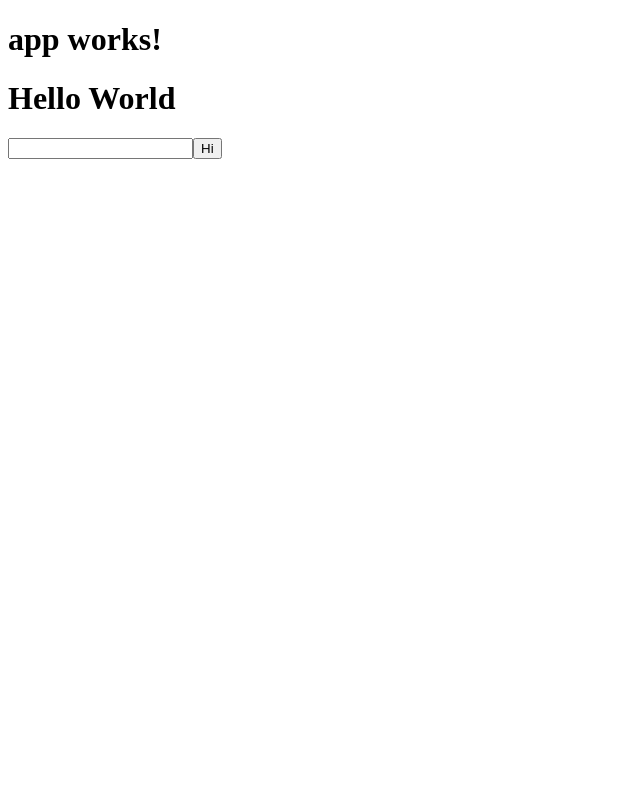
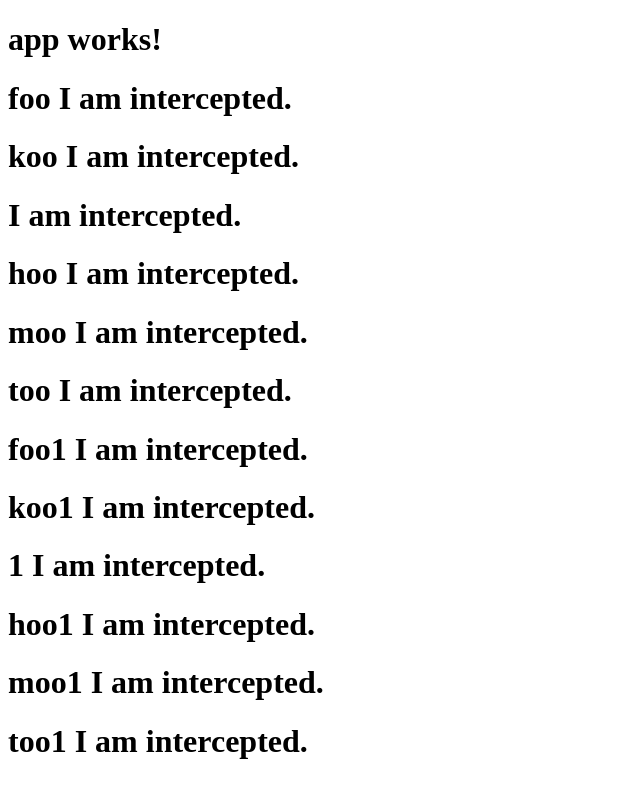
Before and after one commit to nitinmahesh/angular4.0, an Angular app: page / in a window 1280 px wide. Shown: the whole page, without its empty margins (0-640 px from the left). Built offline with nearby package versions, Linux system fonts and the light colour scheme.

Commit message:
adding the ngFor loop and intercepting message

```diff
--- a/src/app/app.component.html
+++ b/src/app/app.component.html
@@ -1,4 +1,5 @@
 <h1>
   {{title}}
 </h1>
-<greet></greet>
+<greet *ngFor="let n of childNameArray" [greetMessage]="n"></greet>
+<greet *ngFor="let n of childNameArray1" [greetMessage]="n"></greet>
--- a/src/app/app.component.ts
+++ b/src/app/app.component.ts
@@ -7,4 +7,6 @@ import { Component } from '@angular/core';
 })
 export class AppComponent {
   title = 'app works!';
+  childNameArray = ['foo','koo','','hoo','moo','too'];
+  childNameArray1 = ['foo1','koo1','1','hoo1','moo1','too1'];
 }
--- a/src/app/greet.components.ts
+++ b/src/app/greet.components.ts
@@ -1,16 +1,19 @@
-import {Component} from '@angular/core';
+import {Component, Input} from '@angular/core';
 
 @Component({
     selector:'greet',
     template: `
-    <h1>{{message}}</h1>
-    <input type="text" [(ngModel)]="nextmessage"/>
-    <button (click)="foo()">Hi </button>`
+    <h1>{{_greetMessage}}</h1>`
 })
 export class GreetComponent{
-    message :string = "Hello World";
-    nextmessage:string;
-    foo(){
-        this.message = this.message + this.nextmessage;
-    }
+    //message :string = "Hello World";
+    _greetMessage : string;
+
+    @Input()
+        set greetMessage(message : string){
+            this._greetMessage = message + " I am intercepted.";
+        }
+        get greetMessage(){
+            return this._greetMessage;
+        }
 }
```
